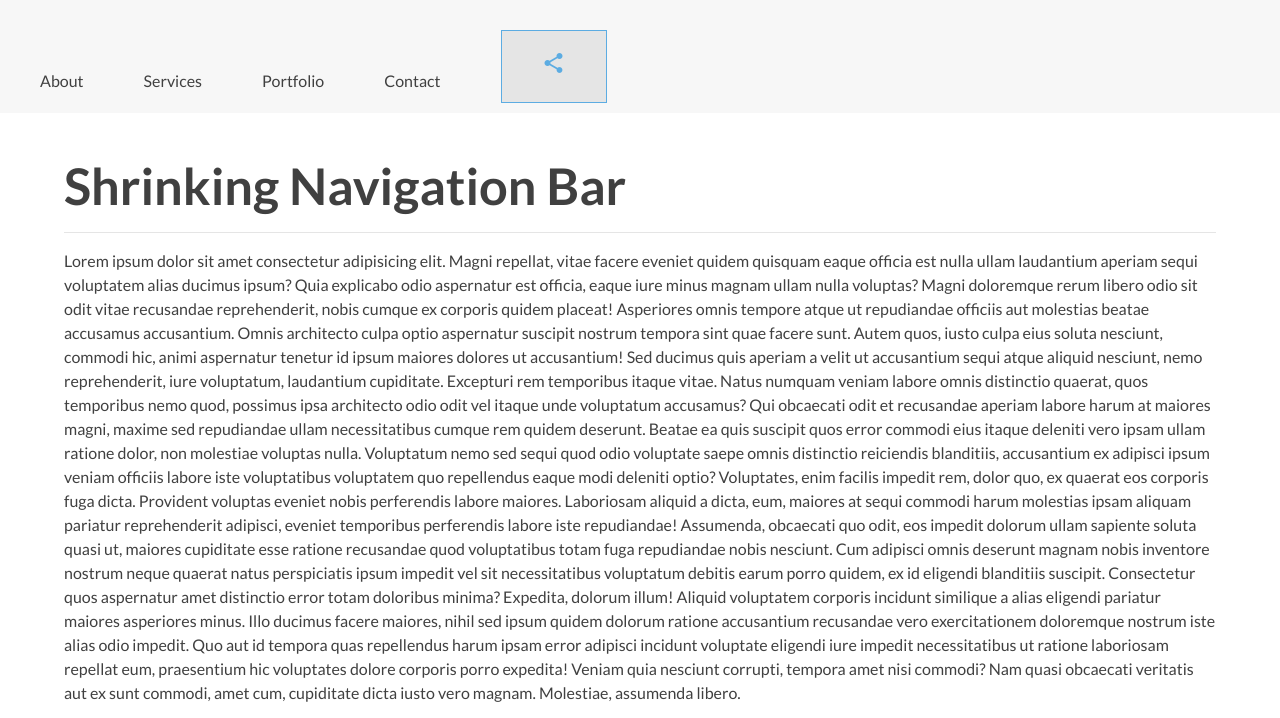
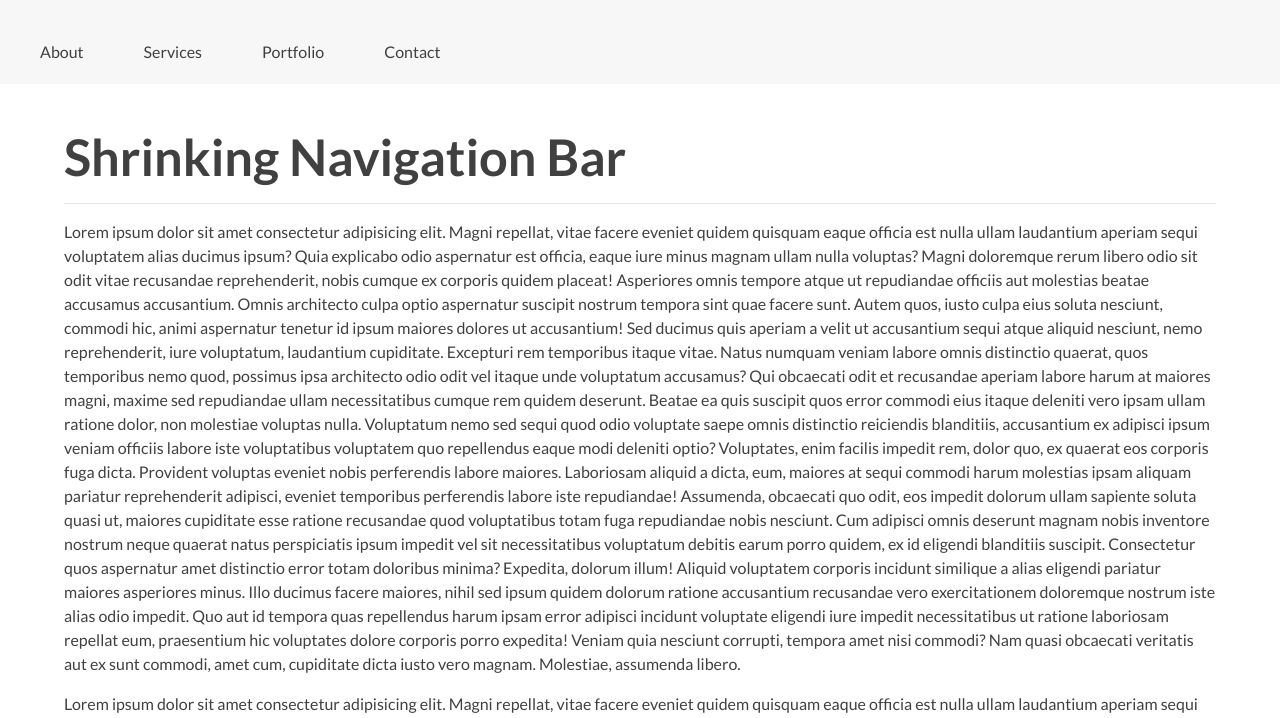
Before and after one commit to Mohamed-M/Archetype, a website: page production/navigations/shrinking-navbar.html in a window 1280 px wide. Shown: the top 718 px of the page. Drawn offline with Linux system fonts and the light colour scheme.

Commit message:
[HTML] Remove the site logo

```diff
--- a/production/navigations/shrinking-navbar.html
+++ b/production/navigations/shrinking-navbar.html
@@ -40,7 +40,6 @@
           </li>
         </ul>
 
-        <a href="" class="logo"><i class="material-icons">share</i></a>
     </header>
 
     <main>
```
